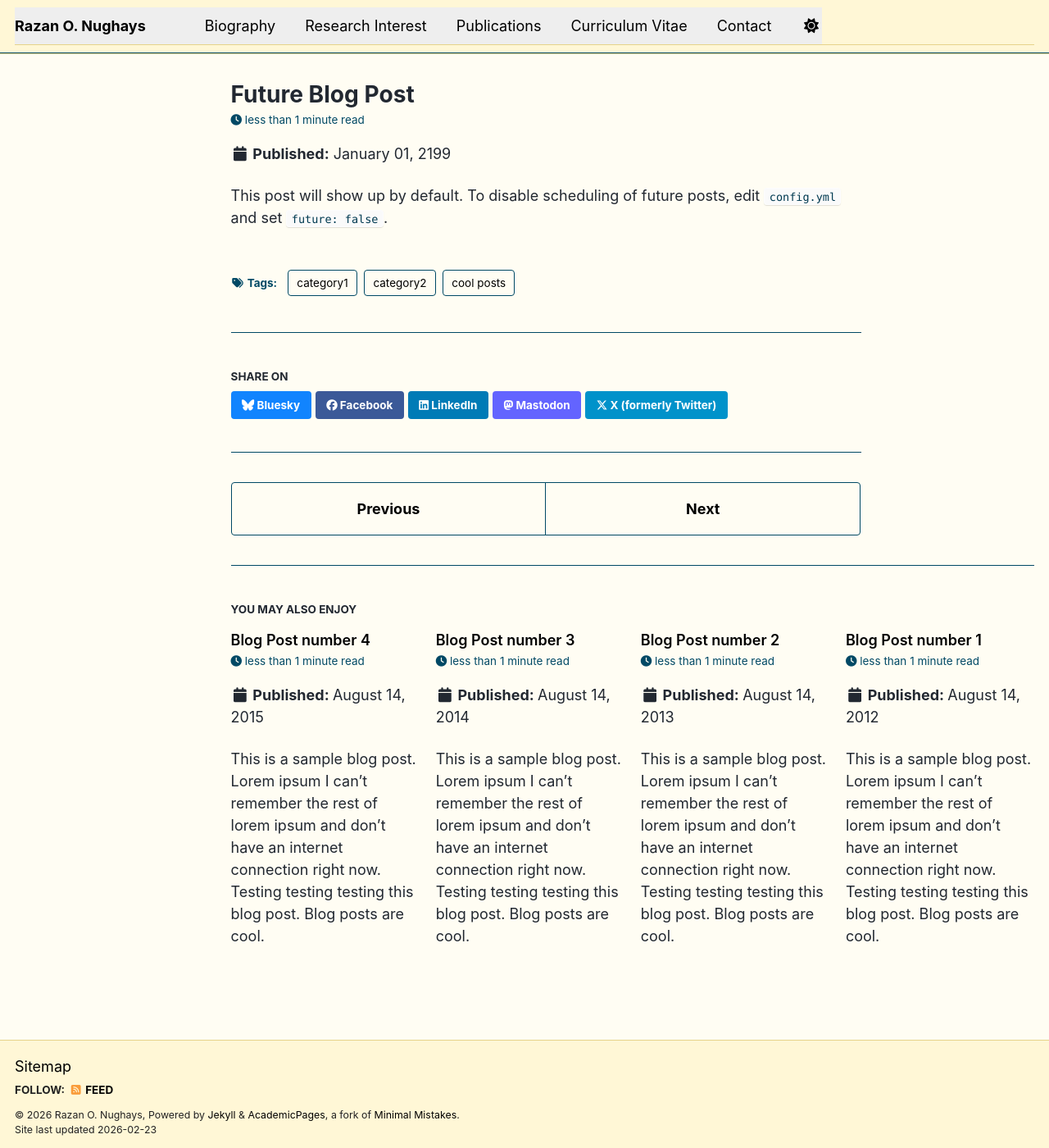
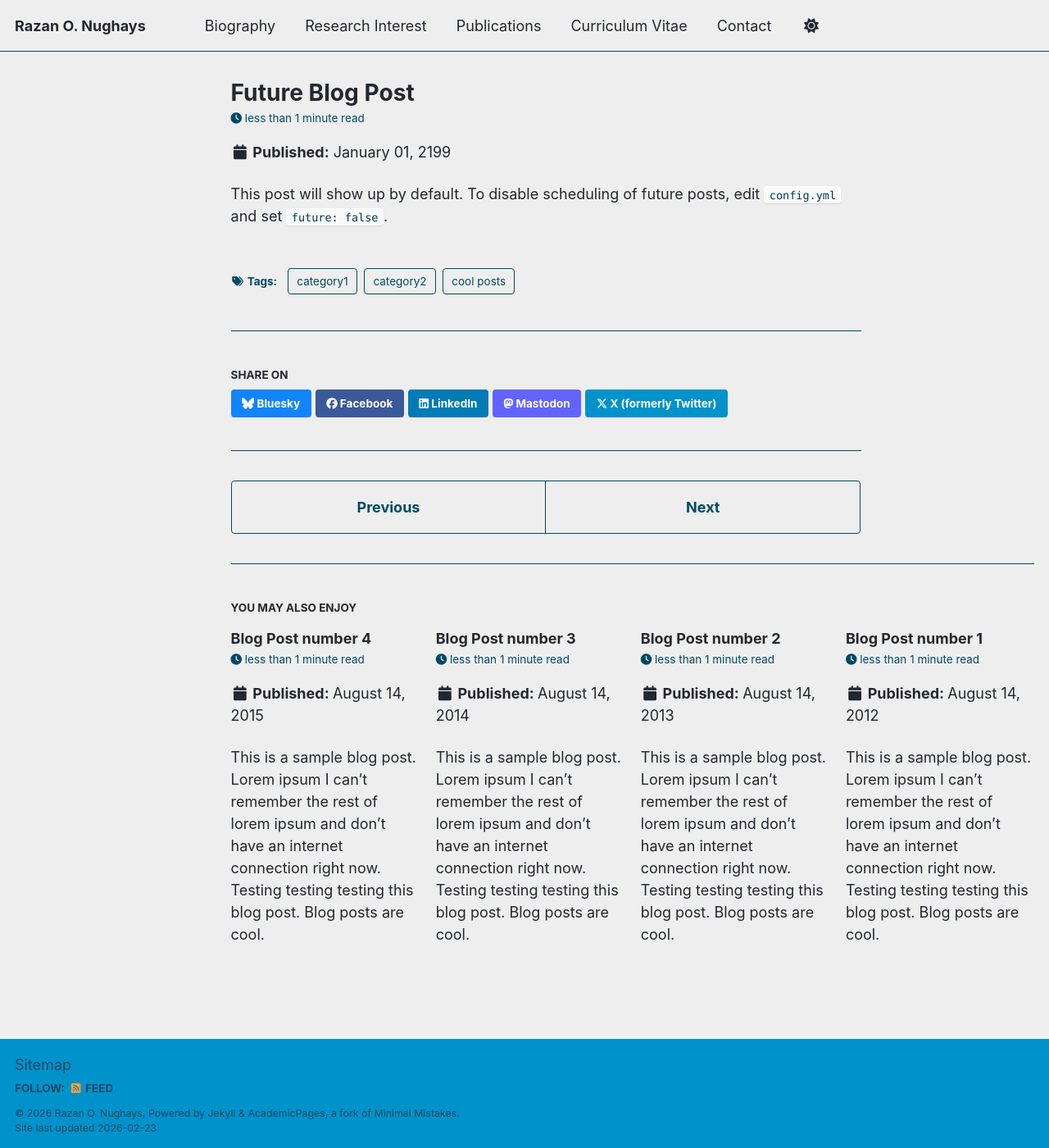
Before and after one commit to RazanNughays/RazanNughays.github.io, a Jekyll site: the page built from _posts/2199-01-01-future-post.md, in a window 1280 px wide and 1400 px high. Shown: the whole window at 82% size. Built offline with Jekyll 4.4.1, drawn with Linux system fonts in a browser that asks for light colours; a script bundle is joined from its source files by our own code; library files that are not in the unit come from our copies.

Commit message:
Update main.scss

```diff
--- a/assets/css/main.scss
+++ b/assets/css/main.scss
@@ -2,8 +2,10 @@
 ---
 
 /*
- * Main SCSS File
- * Academic Pages / Minimal Mistakes
+ * This file controls what is imported from /_sass
+ *
+ * Note that the files are processed in the order they are imported, so they are partly
+ * sorted by the dependencies. Also, the first two lines of the file are required by Jekyll.
  */
 
 @import
@@ -40,85 +42,10 @@
     "vendor/font-awesome/brands"
 ;
 
-
-/* =====================================================
-   CUSTOM LIGHT YELLOW THEME OVERRIDES
-   ===================================================== */
-
-
-/* ---- FORCE LIGHT BACKGROUND EVERYWHERE ---- */
-
-html,
-body,
-.site,
-.initial-content,
-.layout--single,
-.layout--archive,
-.layout--home,
-.page,
-.page__inner-wrap,
-.page__content,
-.archive,
-.wrapper,
-main {
-  background-color: #fffdf3 !important;
-}
-
-
-/* Remove grey card container look */
-.page__inner-wrap {
-  box-shadow: none !important;
-  border: none !important;
-}
-
-
-/* ---- HEADER ---- */
-
-.masthead,
-.masthead__inner-wrap,
-.greedy-nav {
-  background-color: #fff7d6 !important;
-  border-bottom: 1px solid #e6d38a !important;
-}
-
-
-/* Navigation links */
-.greedy-nav a {
-  color: #000 !important;
-}
-
-
-/* ---- FOOTER ---- */
-
-.page__footer {
-  background-color: #fff7d6 !important;
-  color: #222 !important;
-  border-top: 1px solid #e6d38a !important;
-}
-
-
-/* ---- PUBLICATION TITLES BLACK ---- */
-
-.archive__item-title a {
-  color: #000000 !important;
-  font-weight: 600;
-}
-
-.archive__item-title a:hover {
-  color: #000000 !important;
-  text-decoration: underline;
-}
-
-
-/* ---- REMOVE BLUE UNDERLINES / ACCENT COLOR ---- */
-
-a {
-  color: #000 !important;
-}
-
-
-/* ---- AVATAR ROUNDED SQUARE ---- */
+/* =========================
+   Custom Style Overrides
+   ========================= */
 
 .author__avatar img {
-  border-radius: 8px !important;
+  border-radius: 8px !important; /* slightly rounded square */
 }
```
